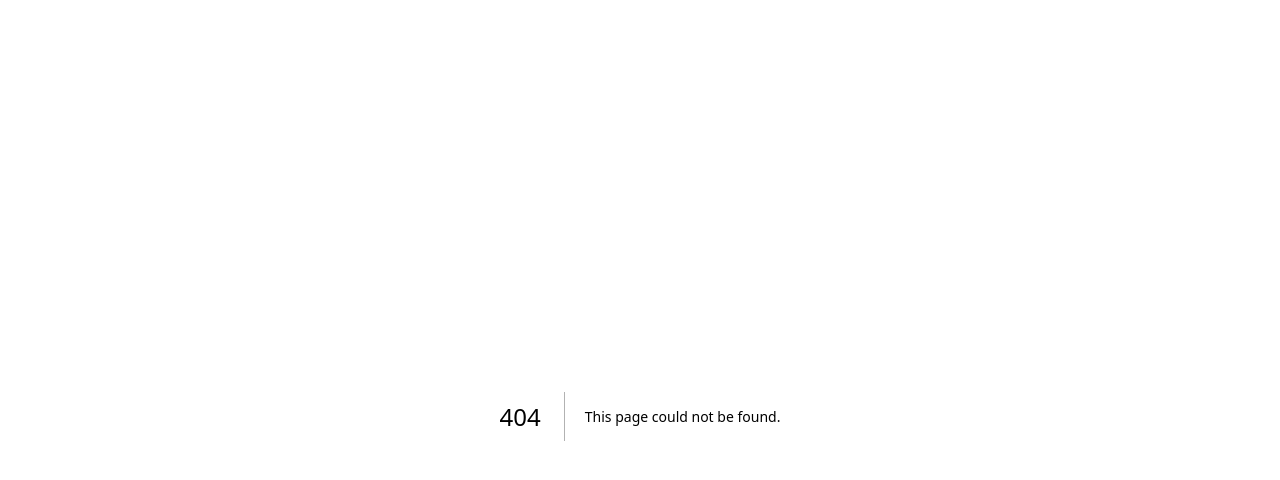
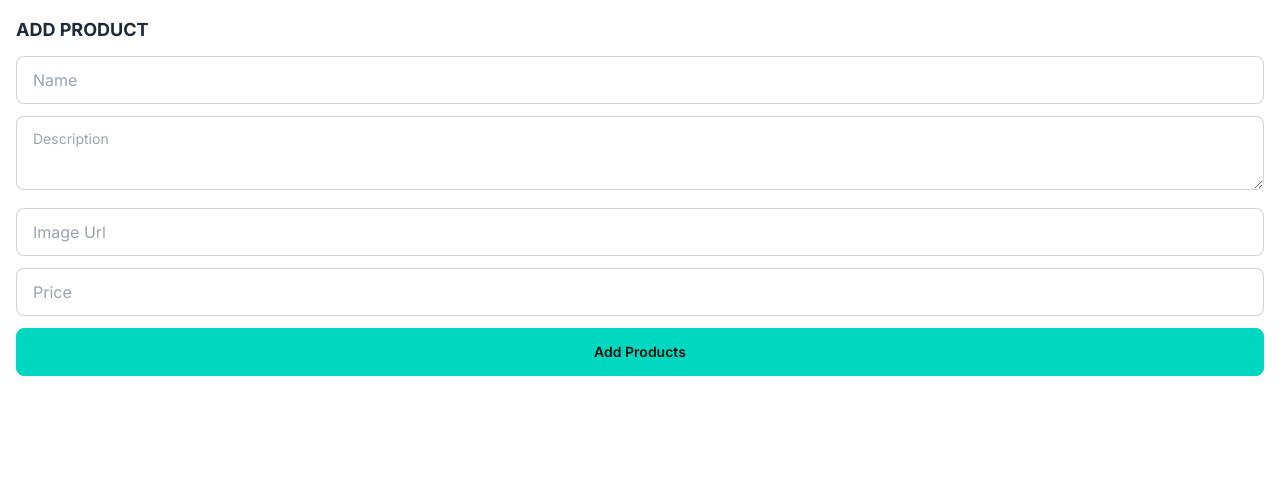
Before and after one commit to Krt-dev/Apps_dev_Final_Proj2023, a Next.js app in the folder appsdevfinal-proj/: page /add-product-folder in a window 1280 px wide. Before the commit this address had no page. Shown: the top 480 px of the page. Built offline with nearby package versions, Linux system fonts and the light colour scheme.

Commit message:
added again since i accidentally deleted

```diff
--- /dev/null
+++ b/appsdevfinal-proj/src/app/add-product-folder/page.tsx
@@ -0,0 +1,62 @@
+import { prisma } from "@/lib/db/prisma";
+import { redirect } from "next/navigation";
+
+export const metadata = {
+    title: 'Add Products -Rhukujo',
+    description: 'We have got it all for you',
+}
+
+async function addProducts(formData: FormData) {
+    "use server";
+
+    const name = formData.get("name")?.toString();
+    const description = formData.get("description")?.toString();
+    const imageUrl = formData.get("imageUrl")?.toString();
+    const price = Number(formData.get("price" || 0));
+
+    if (!name || !description || !imageUrl || !price) {
+        throw Error("Missing Fields");
+    }
+    await prisma.product.create({
+
+        data: { name, description, imageUrl, price }
+    });
+
+    redirect("/");
+}
+
+export default function addProductsPage() {
+    return (
+        <div>
+            <h1 className="text-lg mb-3 font-bold">ADD PRODUCT</h1>
+            <form>
+
+                <input
+                    required
+                    name="name"
+                    placeholder="Name"
+                    className="mb-3 w-full input input-bordered" />
+                <textarea
+                    required
+                    name="description"
+                    placeholder="Description"
+                    className="textarea-bordered textarea mb-3 w-full"
+                />
+                <input
+                    required
+                    name="imageUrl"
+                    placeholder="Image Url"
+                    type="url"
+                    className="mb-3 w-full input input-bordered"
+                />
+                <input
+                    required
+                    name="price"
+                    placeholder="Price"
+                    type="number"
+                    className="mb-3 w-full input input-bordered" />
+                <button type="submit" className="btn btn-accent btn-block">Add Products</button>
+            </form>
+        </div>
+    )
+}
--- a/appsdevfinal-proj/src/app/add-products/page.tsx
+++ /dev/null
@@ -1,35 +0,0 @@
-export default function addProducts() {
-    return (
-        <div>
-            <h1 className="text-lg mb-3 font-bold">ADD PRODUCT</h1>
-            <form>
-
-                <input
-                    required
-                    name="namne"
-                    placeholder="Name"
-                    className="mb-3 w-full input input-bordered" />
-                    <textarea
-                    required
-                    name="description"
-                    placeholder="Description"
-                    className="textarea-bordered textarea mb-3 w-full"
-                    />
-                    <input
-                    required
-                    name="imageUrl"
-                    placeholder="Image Url"
-                    type="url"
-                    className="mb-3 w-full input input-bordered"
-                    />
-                    <input
-                    required
-                    name="price"
-                    placeholder="Price"
-                    type="number"
-                    className="mb-3 w-full input input-bordered" />
-                    <button type="submit" className="btn btnn-primary btn-block">Add Products</button>
-            </form>
-        </div>
-    )
-}
```
